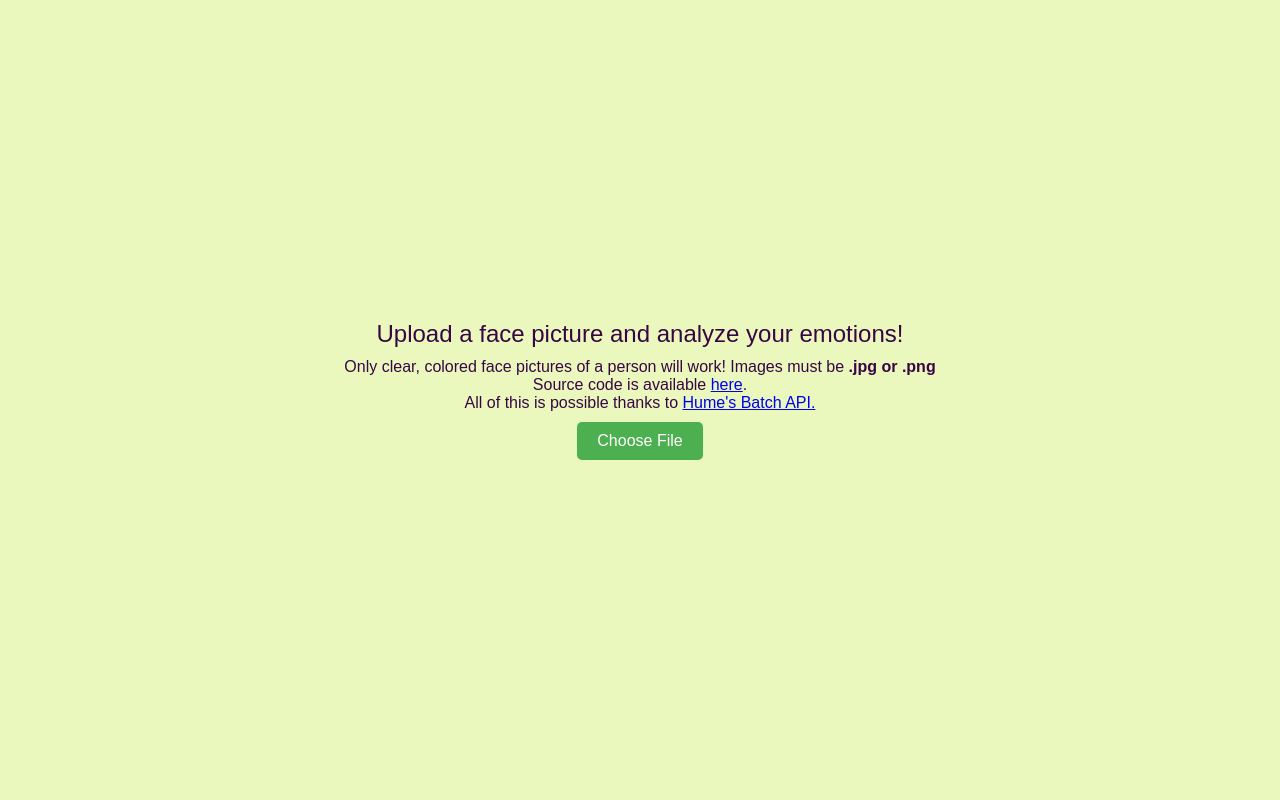
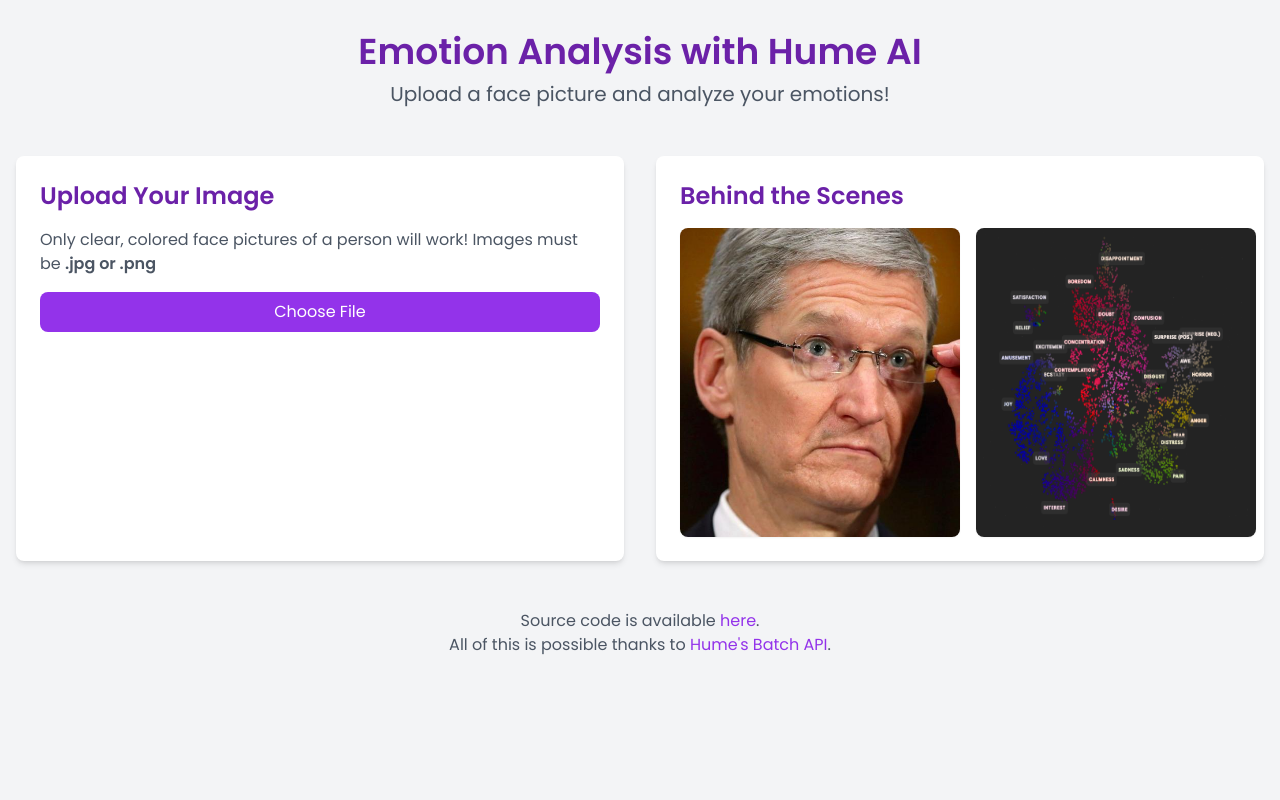
Before and after one commit to lucakato/hume-face, a Flask app: page / in a window 1280 px wide. Run offline with Flask 2, Linux system fonts and the light colour scheme; some libraries are stand-ins or nearby versions.

Commit message:
design changes, tailwind

```diff
--- a/app.py
+++ b/app.py
@@ -18,7 +18,7 @@ api_key = os.getenv("API_KEY")
 cc_api_key = os.getenv('CC_KEY')
 secret_key = os.getenv("FLASK_SECRET_KEY")
 
-app = Flask(__name__)
+app = Flask(__name__, static_url_path='/static', static_folder='static')
 # specify upload folder
 app.config['UPLOAD_FOLDER'] = os.getcwd() + '/static/'
 app.config['SESSION_TYPE'] = 'filesystem'
--- a/templates/index.html
+++ b/templates/index.html
@@ -3,75 +3,51 @@
 <head>
     <meta charset="UTF-8">
     <meta name="viewport" content="width=device-width, initial-scale=1.0">
-    <title>Hume Image API</title>
+    <title>Emotion Analysis with Hume AI</title>
+    <script src="https://cdn.tailwindcss.com"></script>
+    <link href="https://fonts.googleapis.com/css2?family=Poppins:wght@300;400;600&display=swap" rel="stylesheet">
     <style>
         body {
-            display: flex;
-            align-items: center;
-            justify-content: center;
-            height: 100vh;
-            margin: 0;
-            font-family: Arial, sans-serif;
-            background-color: #eaf8be;
-        }
-
-        #upload-container {
-            text-align: center;
-            color: #380743;
-        }
-
-        #upload-title {
-            font-size: 24px;
-            margin-bottom: 20px;
-        }
-
-        #upload-note, #hume-api-note, #source-code-note{
-            margin-top: -10px;
-            margin-bottom: 10px;
-        }
-
-        input[type="file"] {
-            display: none;
-        }
-
-        .custom-file-upload {
-            display: inline-block;
-            padding: 10px 20px;
-            cursor: pointer;
-            background-color: #4caf50;
-            color: #fff;
-            border-radius: 5px;
-        }
-
-        #file-info {
-            margin-top: 20px;
+            font-family: 'Poppins', sans-serif;
         }
     </style>
 </head>
-<body>
-    <div id="upload-container">
-        <div id="upload-title">Upload a face picture and analyze your emotions!</div>
+<body class="bg-gray-100">
+    <div class="container mx-auto px-4 py-8">
+        <header class="text-center mb-12">
+            <h1 class="text-4xl font-bold text-purple-800 mb-2">Emotion Analysis with Hume AI</h1>
+            <p class="text-xl text-gray-600">Upload a face picture and analyze your emotions!</p>
+        </header>
 
-        <div id="upload-note">
-            Only clear, colored face pictures of a person will work! Images must be <b>.jpg or .png</b>
+        <div class="flex flex-col md:flex-row gap-8">
+            <!-- Upload Section -->
+            <div class="w-full md:w-1/2 bg-white rounded-lg shadow-md p-6">
+                <h2 class="text-2xl font-semibold text-purple-800 mb-4">Upload Your Image</h2>
+                <p class="text-gray-600 mb-4">Only clear, colored face pictures of a person will work! Images must be <b>.jpg or .png</b></p>
+                <form action='/upload' method='post' enctype="multipart/form-data" class="mb-4">
+                    <label for="image-input" class="block w-full cursor-pointer bg-purple-600 text-white text-center py-2 px-4 rounded-lg hover:bg-purple-700 transition duration-300">
+                        Choose File
+                    </label>
+                    <input type="file" id="image-input" name="image" accept="image/*" class="hidden" onchange="displayFileName()">
+                    <input type="submit" value="Upload Image" class="hidden">
+                </form>
+                <div id="file-info" class="text-gray-600 italic"></div>
+            </div>
+
+            <!-- Demo Section -->
+            <div class="w-full md:w-1/2 bg-white rounded-lg shadow-md p-6">
+                <h2 class="text-2xl font-semibold text-purple-800 mb-4">Behind the Scenes</h2>
+                <div class="flex flex-col sm:flex-row gap-4">
+                    <img src="/static/demo-face.jpg" alt="Demo Face" class="w-full sm:w-1/2 rounded-lg shadow-sm">
+                    <img src="/static/demo-emotions.png" alt="Demo Emotions" class="w-full sm:w-1/2 rounded-lg shadow-sm">
+                </div>
+            </div>
         </div>
 
-        <div id="source-code-note">
-            Source code is available <a href="https://github.com/lucakato/hume-face/" target="_blank">here</a>.
-        </div>
-
-        <div id="hume-api-note">
-            All of this is possible thanks to <a href='https://dev.hume.ai/docs/introduction' target="_blank">Hume's Batch API.</a>
-        </div>
-
-        <label for="image-input" class="custom-file-upload">
-            Choose File
-        </label>
-        <form action='/upload' method='post' enctype="multipart/form-data">
-            <input type="file" id="image-input" name="image" accept="image/*" onchange="displayFileName()">
-            <input type="submit" value="Upload Image" style="display: none;">
-        </form>
-        <div id="file-info"></div>
+        <footer class="mt-12 text-center text-gray-600">
+            <p>Source code is available <a href="https://github.com/lucakato/hume-face/" target="_blank" class="text-purple-600 hover:underline">here</a>.</p>
+            <p>All of this is possible thanks to <a href='https://dev.hume.ai/docs/introduction' target="_blank" class="text-purple-600 hover:underline">Hume's Batch API</a>.</p>
+        </footer>
     </div>
 
     <script>
@@ -81,7 +57,7 @@
 
             if (input.files.length > 0) {
                 const fileName = input.files[0].name;
-                fileInfo.textContent = 'Uploaded: ' + fileName;
+                fileInfo.textContent = 'Selected file: ' + fileName;
                 console.log('file selected:', fileName);
 
                 // trigger form submission
```
Also changed, not shown: templates/visualize_emotions.html (+27 -25 lines), static/demo-emotions.png (added), static/demo-face.jpg (added), 1 other file.
